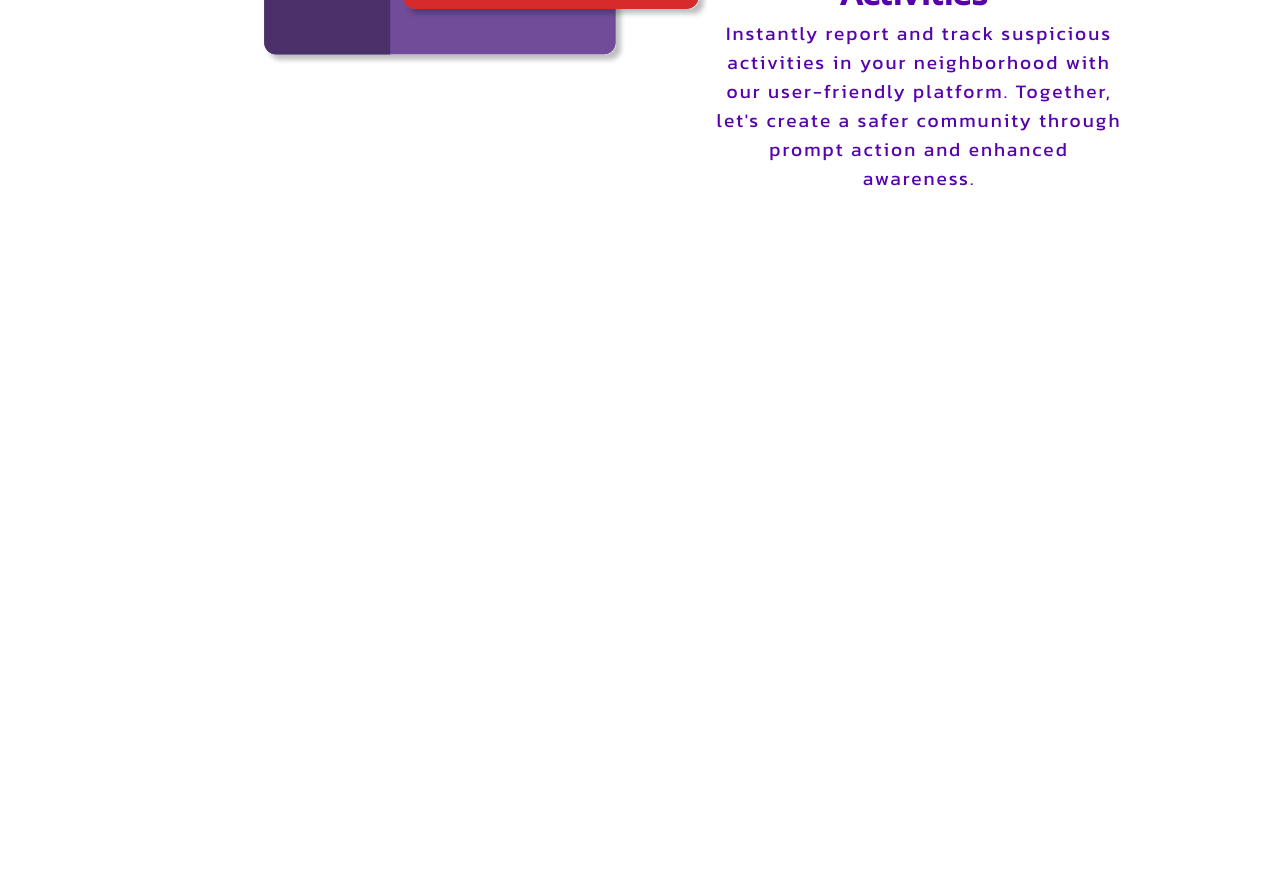
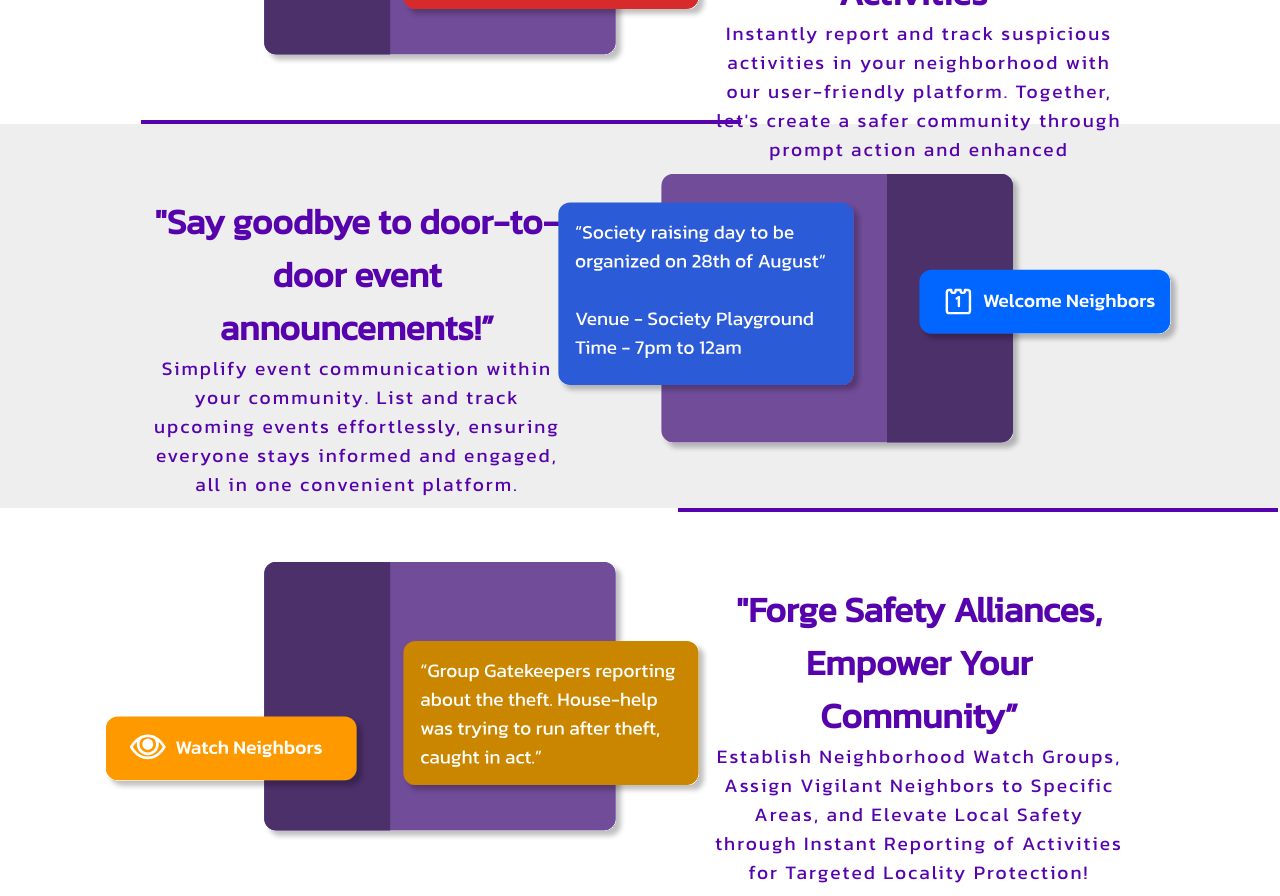
Before and after one commit to praduman03/WoollyFarms-Training, a React (Create React App) app in the folder frontend/: page / in a window 1280 px wide. Shown: the part 760-1656 px from the top of the page. Before the commit the page ends 953 px from the top, so only its background shows below. Built offline with nearby package versions, Linux system fonts and the light colour scheme.

Commit message:
Home page completed

```diff
--- a/frontend/src/App.css
+++ b/frontend/src/App.css
@@ -61,7 +61,7 @@
 
 .LeftImg {
   position: relative;
-  bottom: -8rem;
+  bottom: -9rem;
 }
 
 .hero-text {
@@ -90,6 +90,19 @@
   justify-content: space-between;
   width: 30%;
   font-weight: 500;
+}
+
+hr {
+  width: 75vh;
+  border: 0.15rem var(--primary-bg-color) solid;
+}
+
+.left-hr {
+  margin-left: 11%;
+}
+
+.right-hr {
+  margin-left: 53%;
 }
 
 /*LOGIN PAGE AND SIGNUP PAGE CSS*/
--- a/frontend/src/components/Alert Part/Alert.js
+++ b/frontend/src/components/Features Part/Alert.js
@@ -1,5 +1,5 @@
 import React from "react";
-import "./Alert.css";
+import "./Features.css";
 import AlertImg from "../../assets/Alert image.svg";
 
 const Alert = ({ type }) => {
--- /dev/null
+++ b/frontend/src/components/Features Part/Events.js
@@ -0,0 +1,26 @@
+import React from "react";
+import "./Features.css";
+import EventsImg from "../../assets/Events image.svg";
+
+const Events = () => {
+  return (
+    <div className="rest-part-container justify-center" style={{background: '#EEEEEE'}}>
+      <div className="rest-part">
+        <div className="alert-text">
+          <h3>
+          "Say goodbye to door-to-door event announcements!”
+          </h3>
+          <p>
+            Simplify event communication within your community. List and track upcoming events effortlessly, ensuring everyone stays informed and engaged, all in one convenient platform.
+          </p>
+        </div>
+
+        <div className="alert-chat-side">
+          <img src={EventsImg} alt="" />
+        </div>
+      </div>
+    </div>
+  );
+};
+
+export default Events;
--- /dev/null
+++ b/frontend/src/components/Features Part/Watch.js
@@ -0,0 +1,26 @@
+import React from "react";
+import "./Features.css";
+import WatchImg from "../../assets/Watch image.svg";
+
+const Watch = () => {
+  return (
+    <div className="rest-part-container justify-center">
+      <div className="rest-part">
+        <div className="alert-chat-side">
+          <img src={WatchImg} alt="" />
+        </div>
+
+        <div className="alert-text">
+          <h3>"Forge Safety Alliances, Empower Your Community”</h3>
+          <p>
+            Establish Neighborhood Watch Groups, Assign Vigilant Neighbors to
+            Specific Areas, and Elevate Local Safety through Instant Reporting
+            of Activities for Targeted Locality Protection!
+          </p>
+        </div>
+      </div>
+    </div>
+  );
+};
+
+export default Watch;
--- a/frontend/src/pages/Home.js
+++ b/frontend/src/pages/Home.js
@@ -1,10 +1,12 @@
 import React from 'react'
 import Navbar from '../components/Navbar/Navbar'
-import Alert from '../components/Alert Part/Alert'
+import Alert from '../components/Features Part/Alert'
 import HeroBg from '../assets/Hero-bg.png'
 import LeftImg from '../assets/Left Image.png'
 import RightImg from '../assets/Right Image.png'
 import { BsArrowRight } from "react-icons/bs"
+import Events from '../components/Features Part/Events'
+import Watch from '../components/Features Part/Watch'
 
 const Home = () => {
   return (
@@ -23,6 +25,10 @@ const Home = () => {
           </div>
         </div>
         <Alert />
+        <hr className='left-hr' />
+        <Events />
+        <hr className='right-hr' />
+        <Watch />
     </div>
   )
 }
```
Also changed, not shown: frontend/src/assets/Events image.svg (added), frontend/src/assets/Watch image.svg (added), frontend/src/components/Features Part/Features.css (renamed from frontend/src/components/Alert Part/Alert.css).
